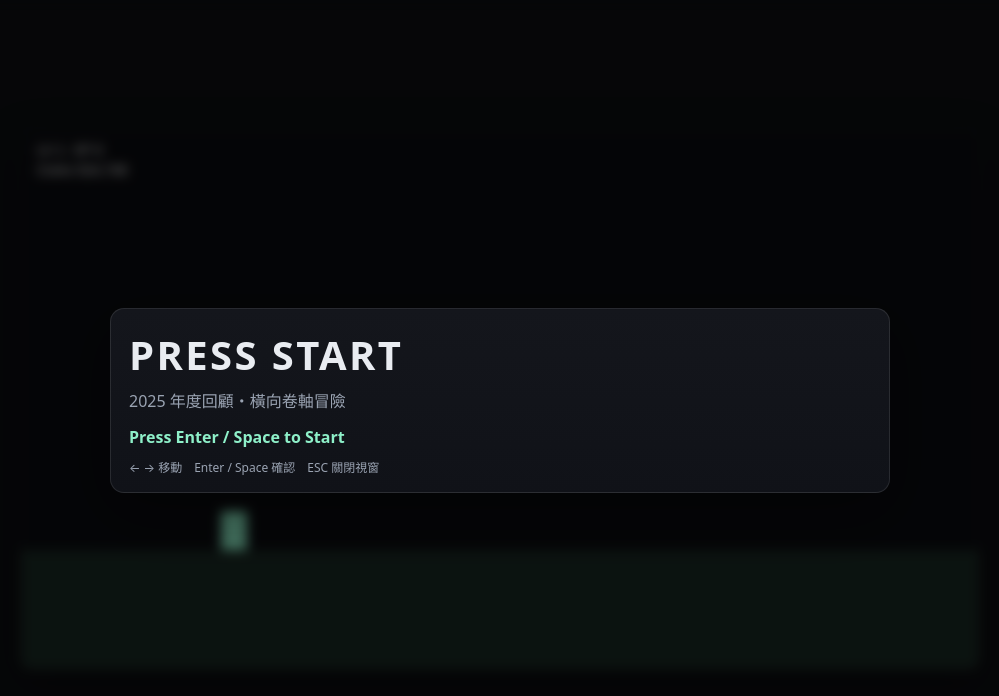
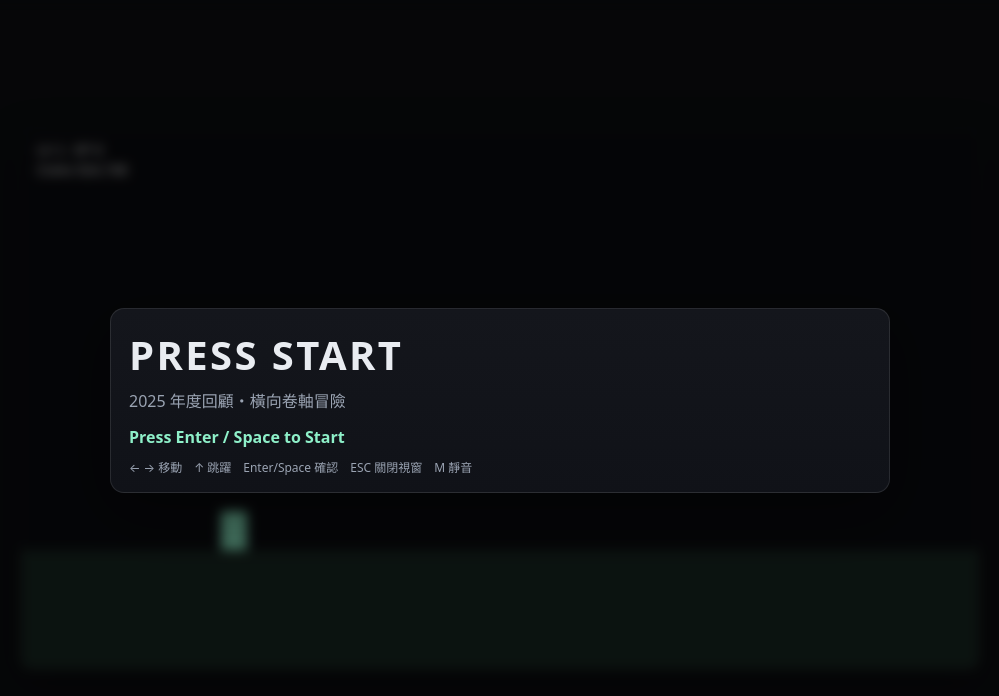
Before and after one commit to rotion87/2025-goodbye, a plain HTML site: page index.html in a window 1280 px wide. Shown: the whole page, without its empty margins (140-1139 px from the left). Drawn offline with Linux system fonts and the light colour scheme.

Commit message:
Update index.html

```diff
--- a/index.html
+++ b/index.html
@@ -16,7 +16,7 @@
         <div class="logo">PRESS START</div>
         <div class="sub">2025 年度回顧・橫向卷軸冒險</div>
         <div class="hint">Press <b>Enter</b> / <b>Space</b> to Start</div>
-        <div class="tiny">← → 移動　Enter / Space 確認　ESC 關閉視窗</div>
+        <div class="tiny">← → 移動　↑ 跳躍　Enter/Space 確認　ESC 關閉視窗　M 靜音</div>
       </div>
     </div>
 
```
